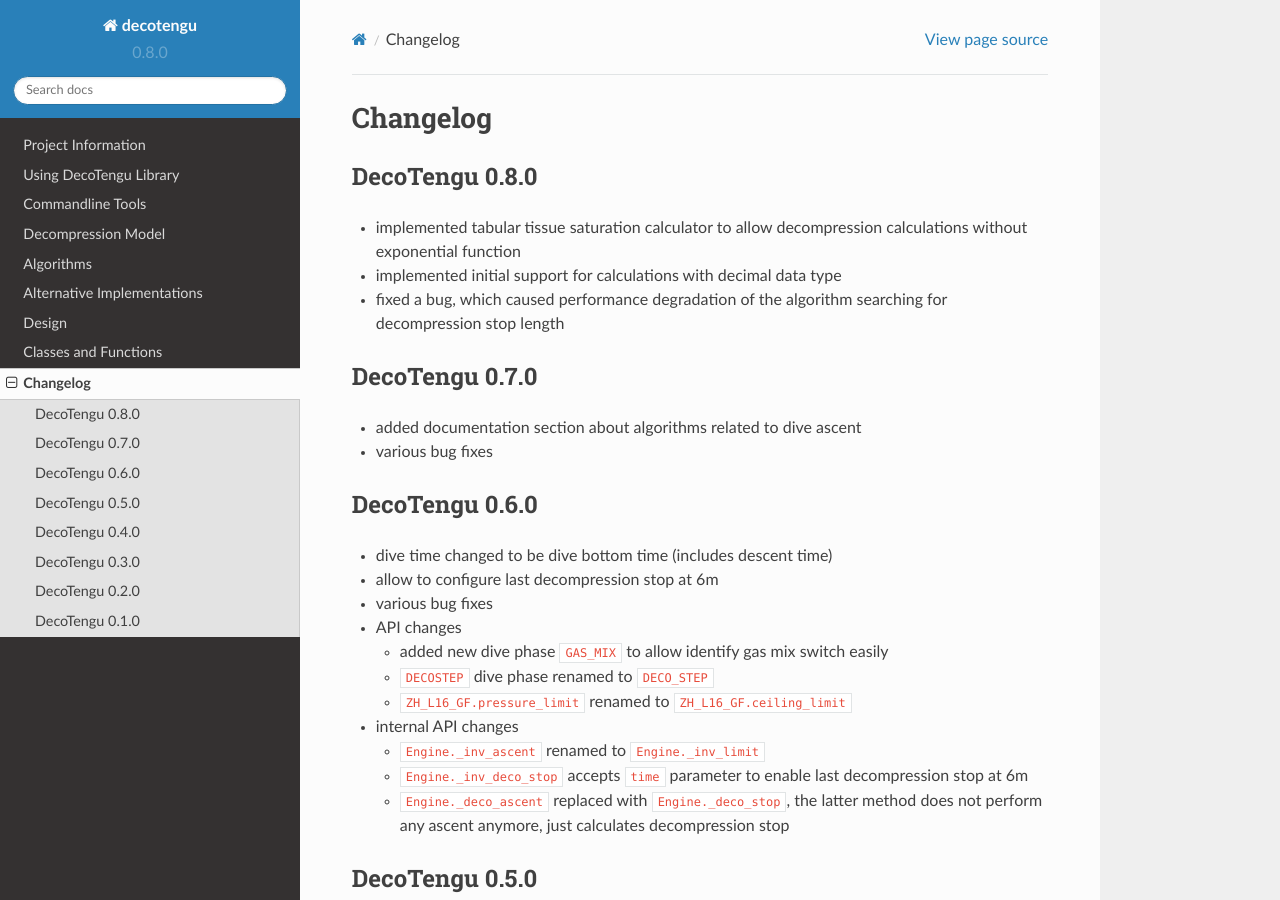
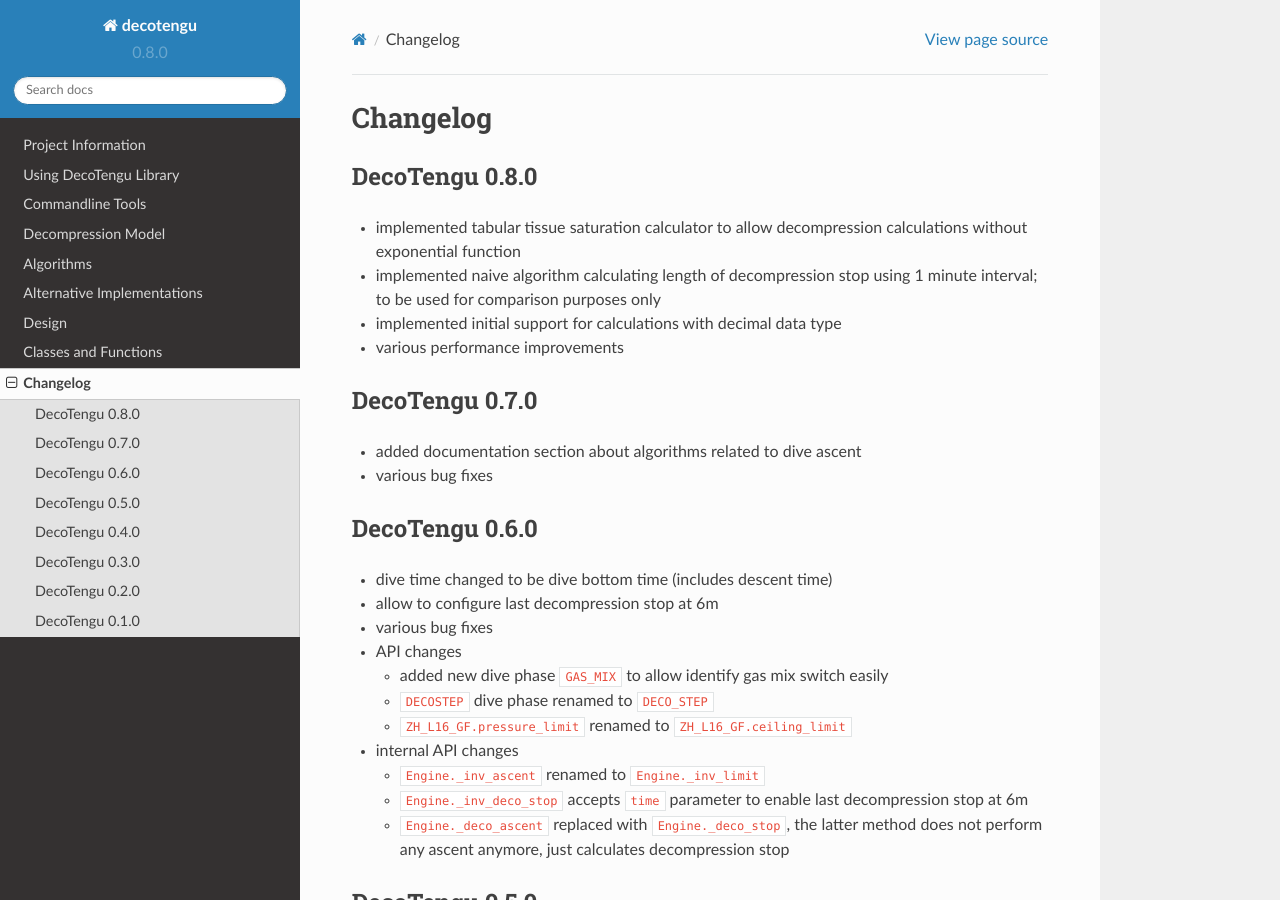
Before and after one commit to gully/decotengu, a Sphinx documentation site: the page built from doc/changelog.rst, in a window 1280 px wide and 900 px high. Built offline with Sphinx 7.4.7 and the Read the Docs theme 2.0.0, drawn with Linux system fonts in a browser that asks for light colours.

Commit message:
- updated changelog of decotengu version 0.8.0

```diff
--- a/doc/changelog.rst
+++ b/doc/changelog.rst
@@ -4,9 +4,10 @@ DecoTengu 0.8.0
 ---------------
 - implemented tabular tissue saturation calculator to allow decompression
   calculations without exponential function
+- implemented naive algorithm calculating length of decompression stop
+  using 1 minute interval; to be used for comparison purposes only
 - implemented initial support for calculations with decimal data type
-- fixed a bug, which caused performance degradation of the algorithm
-  searching for decompression stop length
+- various performance improvements
 
 DecoTengu 0.7.0
 ---------------
```
